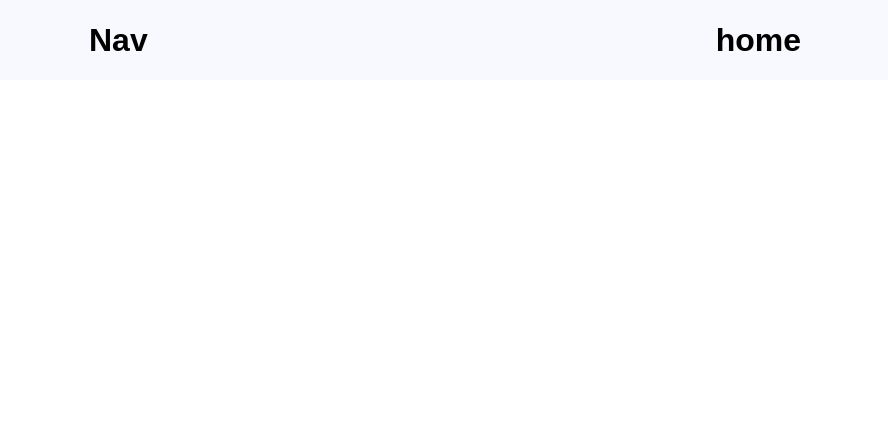
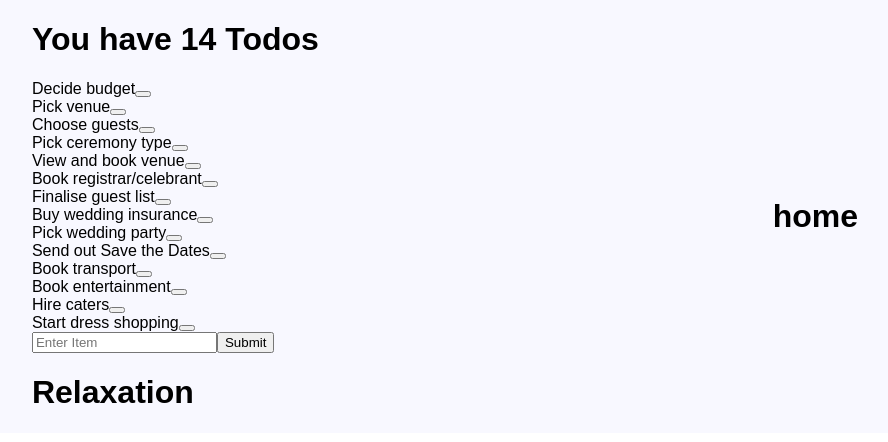
Before and after one commit to stephn88/wedding-test, a React (Create React App) app: page / in a window 1280 px wide. Shown: the top 442 px of the page, without its empty margins (195-1083 px from the left). Built offline with nearby package versions, Linux system fonts and the light colour scheme.

Commit message:
update Nav"

```diff
--- a/src/components/Nav.js
+++ b/src/components/Nav.js
@@ -1,10 +1,13 @@
 import React from "react";
+import Planner from "./Planner";
+import Relaxation from "./Relaxation";
 //import "../App.css";
 
 function Nav() {
   return (
     <div>
-      <h1>Nav</h1>
+      <Planner />
+      <Relaxation />
     </div>
   );
 }
```
